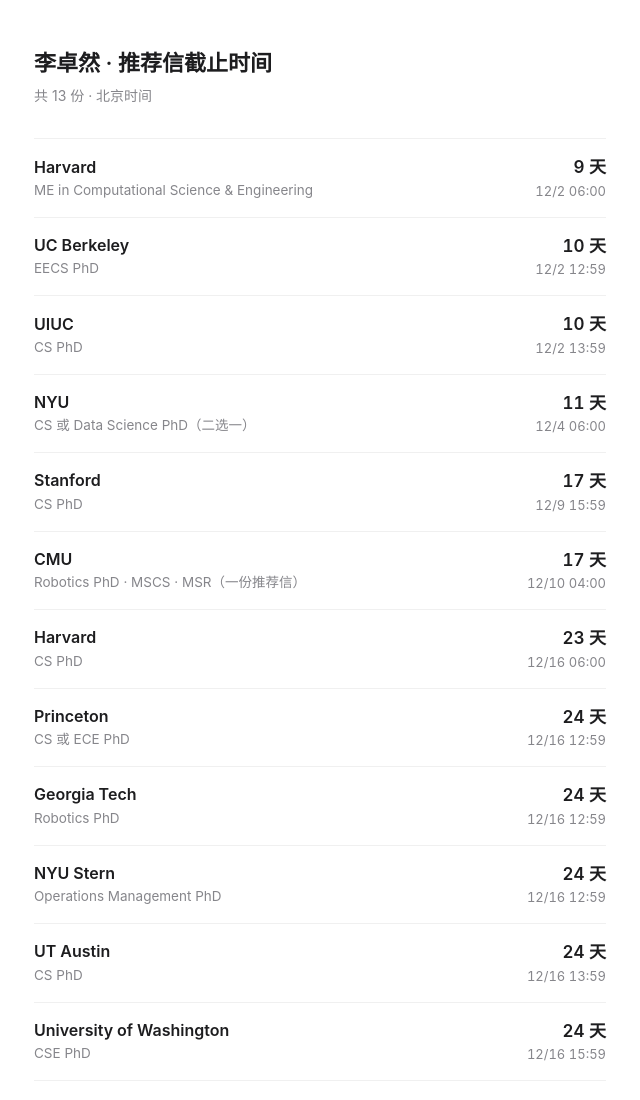
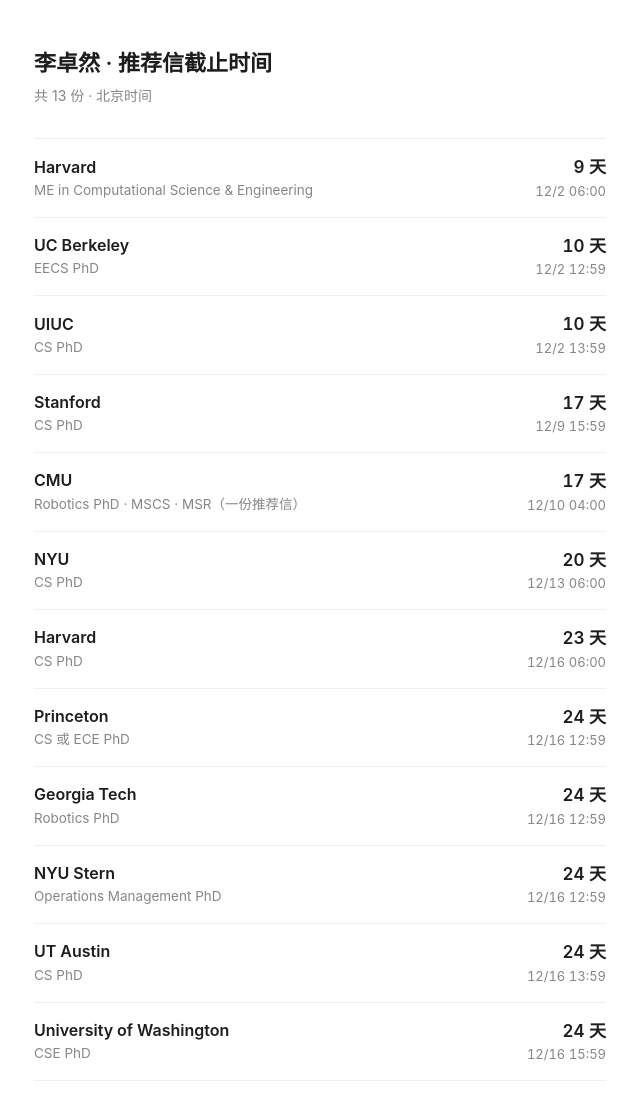
Before and after one commit to iairplane/iairplane.github.io, a plain HTML site: page deadlines/shao/index.html in a window 1280 px wide. Shown: the top 1100 px of the page, without its empty margins (320-960 px from the left). Drawn offline with Linux system fonts and the light colour scheme.

Commit message:
Fix NYU CS PhD deadline
Co-Authored-By: Claude Opus 5.5 <noreply@anthropic.com>
Claude-Session: https://claude.ai/code/session_01E7ExjiVB5CaZqpUkVgSDqx

```diff
--- a/deadlines/shao/index.html
+++ b/deadlines/shao/index.html
@@ -44,7 +44,7 @@ const D = [
   ["UT Austin", "CS PhD", "2026-12-16T05:59:00Z"],
   ["University of Washington", "CSE PhD", "2026-12-16T07:59:00Z"],
   ["Yale", "MS in Computer Science", "2027-01-03T04:59:00Z"],
-  ["NYU", "CS 或 Data Science PhD（二选一）", "2026-12-03T22:00:00Z"],
+  ["NYU", "CS PhD", "2026-12-12T22:00:00Z"],
   ["NYU Stern", "Operations Management PhD", "2026-12-16T04:59:00Z"]
 ].map(([s,p,u]) => ({s,p,ms:Date.parse(u)})).sort((a,b)=>a.ms-b.ms);
 
```
Also changed, not shown: deadlines/zhou/index.html (+1 -1 lines).
